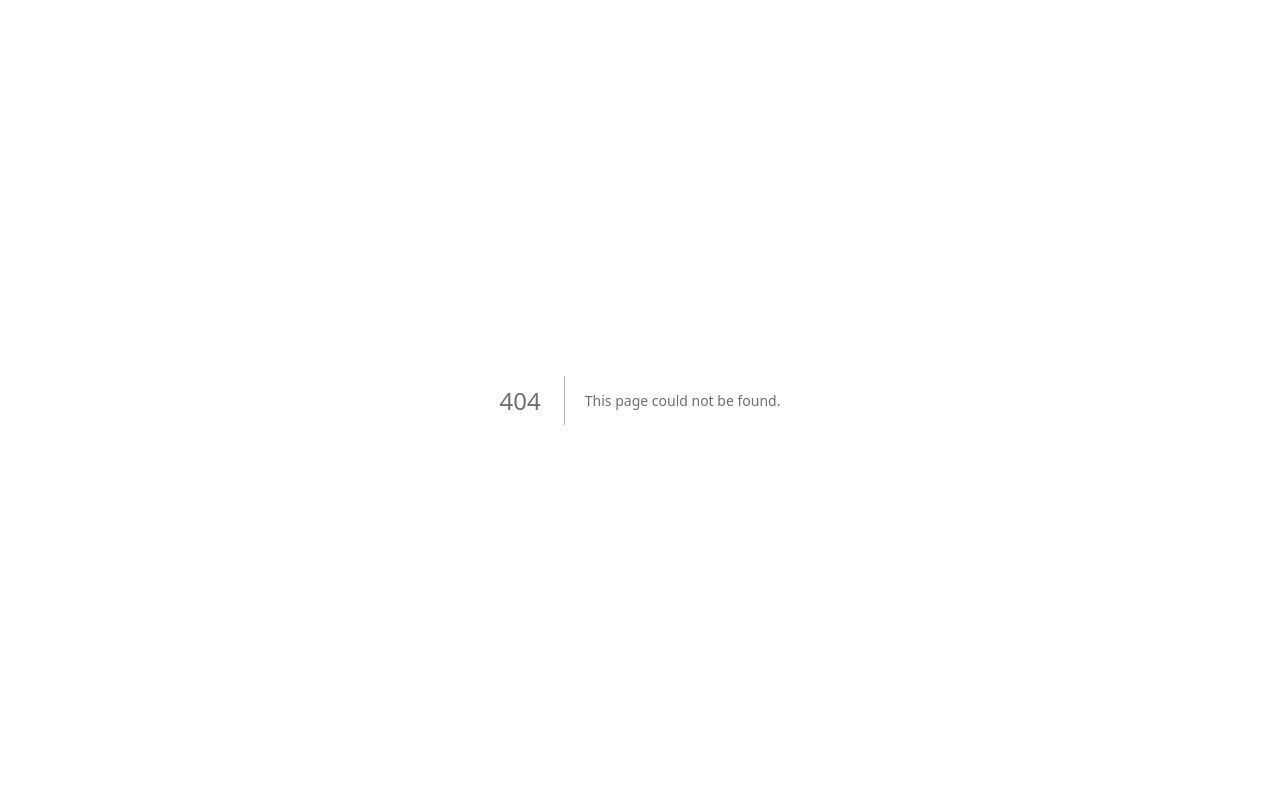
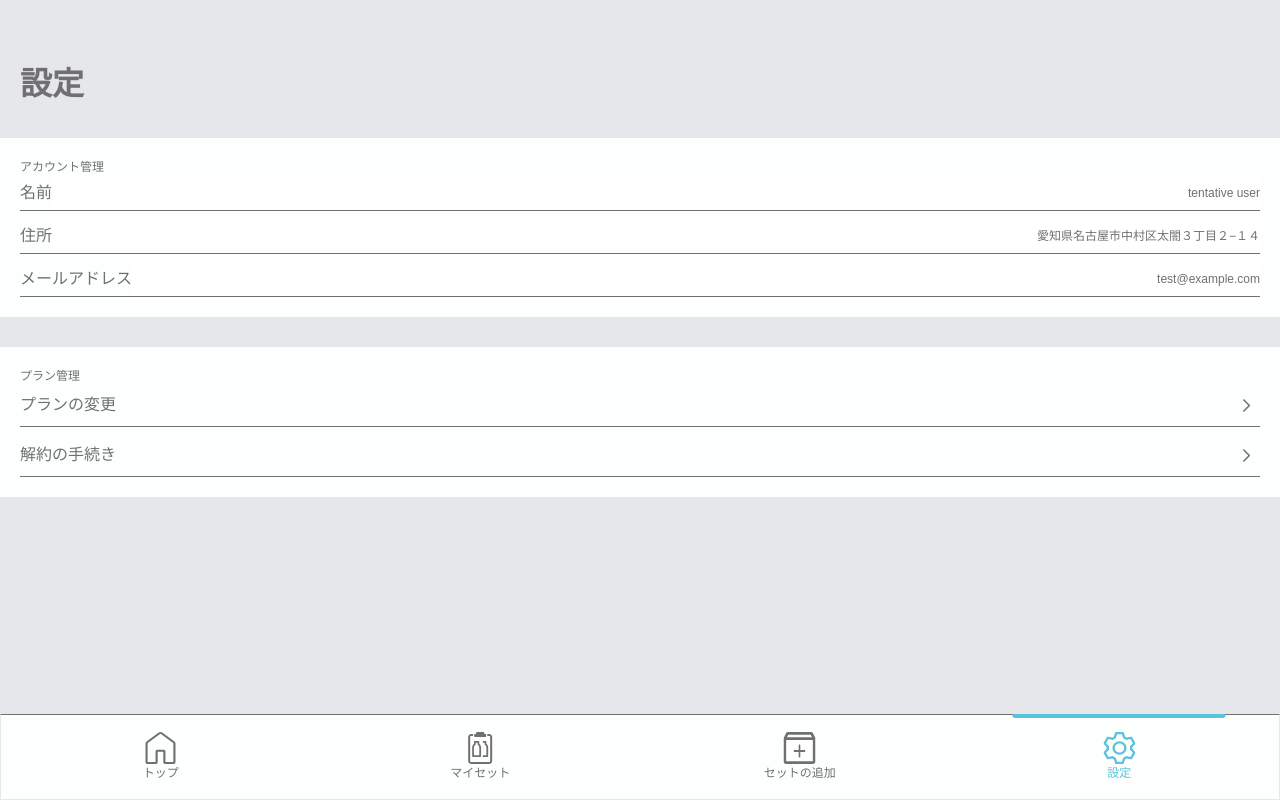
Before and after one commit to vantan-project/suntory-front, a Next.js app: page /user/setting in a window 1280 px wide. Before the commit this address had no page. Built offline with nearby package versions, Linux system fonts and the light colour scheme.

Commit message:
設定ページ作成

```diff
--- /dev/null
+++ b/src/app/user/setting/page.tsx
@@ -0,0 +1,80 @@
+"use client";
+
+import RightArrow from "@/components/icons/right-arrow";
+import Link from "next/link";
+import { useEffect, useState } from "react";
+
+export default function Page() {
+  const [name, setName] = useState<string>("");
+  const [address, setAddress] = useState<string>("");
+  const [email, setEmail] = useState<string>("");
+  useEffect(() => {
+    // TODO: ユーザー情報を取得するAPIを叩く
+    setName("tentative user");
+    setAddress("愛知県名古屋市中村区太閤３丁目２−１４");
+    setEmail("test@example.com");
+  }, []);
+  return (
+    <div className="bg-gray-200 h-[calc(100vh-75px)]">
+      <div className="pt-[60px] pb-[30px] px-5">
+        <h1 className="text-title">設定</h1>
+      </div>
+      <div className="space-y-[30px]">
+        <div className="bg-baseColor p-5">
+          <p className="text-support">アカウント管理</p>
+          <div className="space-y-2">
+            <div className="flex justify-between border-b border-textColor items-center">
+              <label htmlFor="name">名前</label>
+              <input
+                className="text-support text-end flex-1 py-2"
+                id="name"
+                type="text"
+                value={name}
+                onChange={(e) => setName(e.target.value)}
+              />
+            </div>
+            <div className="flex justify-between border-b border-textColor items-center">
+              <label htmlFor="address">住所</label>
+              <input
+                className="text-support text-end flex-1 py-2"
+                id="address"
+                type="text"
+                value={address}
+                onChange={(e) => setAddress(e.target.value)}
+              />
+            </div>
+            <div className="flex justify-between border-b border-textColor items-center">
+              <label htmlFor="email">メールアドレス</label>
+              <input
+                className="text-support text-end flex-1 py-2"
+                id="email"
+                type="email"
+                value={email}
+                onChange={(e) => setEmail(e.target.value)}
+              />
+            </div>
+          </div>
+        </div>
+        <div className="bg-baseColor p-5">
+          <p className="text-support">プラン管理</p>
+          <div className="space-y-2">
+            <Link
+              href="#"
+              className="flex justify-between py-2 border-b border-textColor"
+            >
+              プランの変更
+              <RightArrow />
+            </Link>
+            <Link
+              href="#"
+              className="flex justify-between py-2 border-b border-textColor"
+            >
+              解約の手続き
+              <RightArrow />
+            </Link>
+          </div>
+        </div>
+      </div>
+    </div>
+  );
+}
--- /dev/null
+++ b/src/components/icons/right-arrow.tsx
@@ -0,0 +1,18 @@
+import React from "react";
+
+export default function RightArrow() {
+  return (
+    <svg
+      width="20"
+      height="25"
+      viewBox="0 0 20 25"
+      fill="none"
+      xmlns="http://www.w3.org/2000/svg"
+    >
+      <path
+        d="M2.86605 7.05997L3.92705 5.99997L9.70605 11.777C9.7992 11.8695 9.87313 11.9796 9.92358 12.1009C9.97403 12.2221 10 12.3521 10 12.4835C10 12.6148 9.97403 12.7448 9.92358 12.8661C9.87313 12.9873 9.7992 13.0974 9.70605 13.19L3.92705 18.97L2.86705 17.91L8.29105 12.485L2.86605 7.05997Z"
+        fill="#707070"
+      />
+    </svg>
+  );
+}
```
